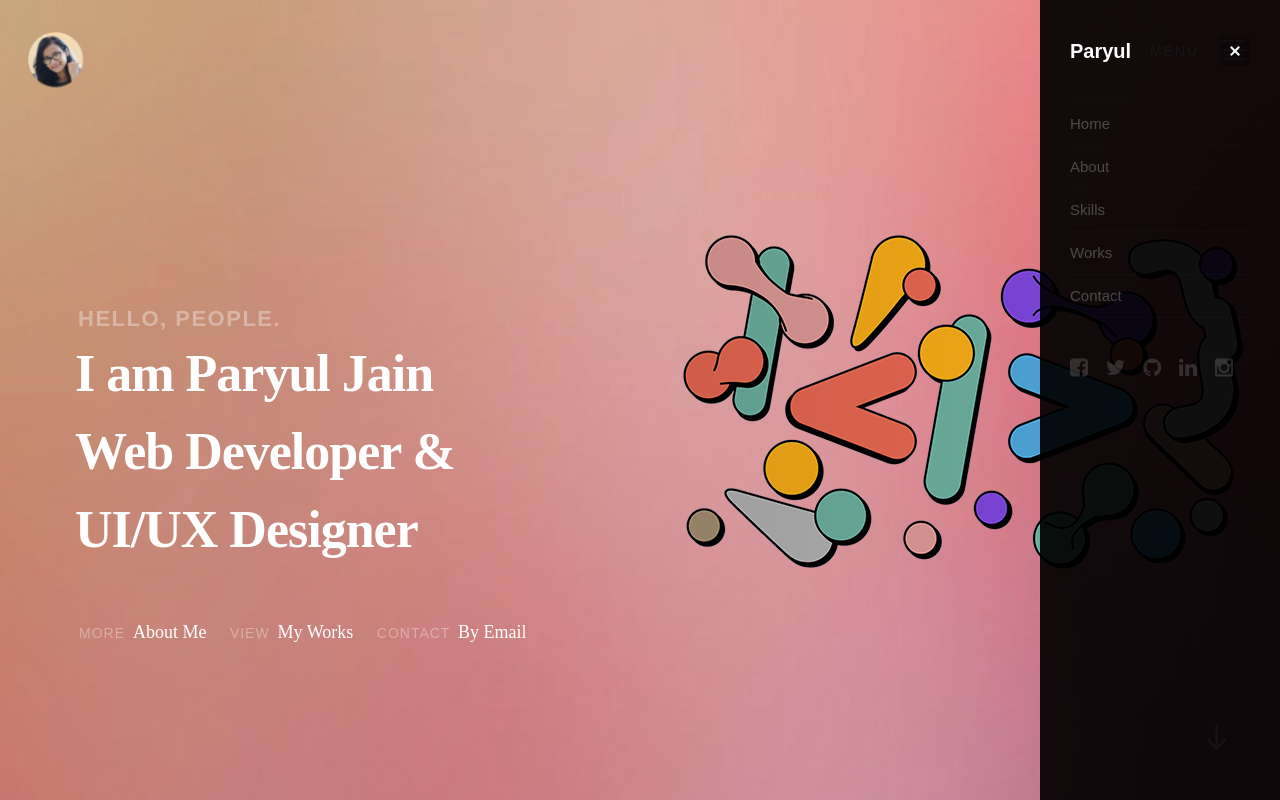
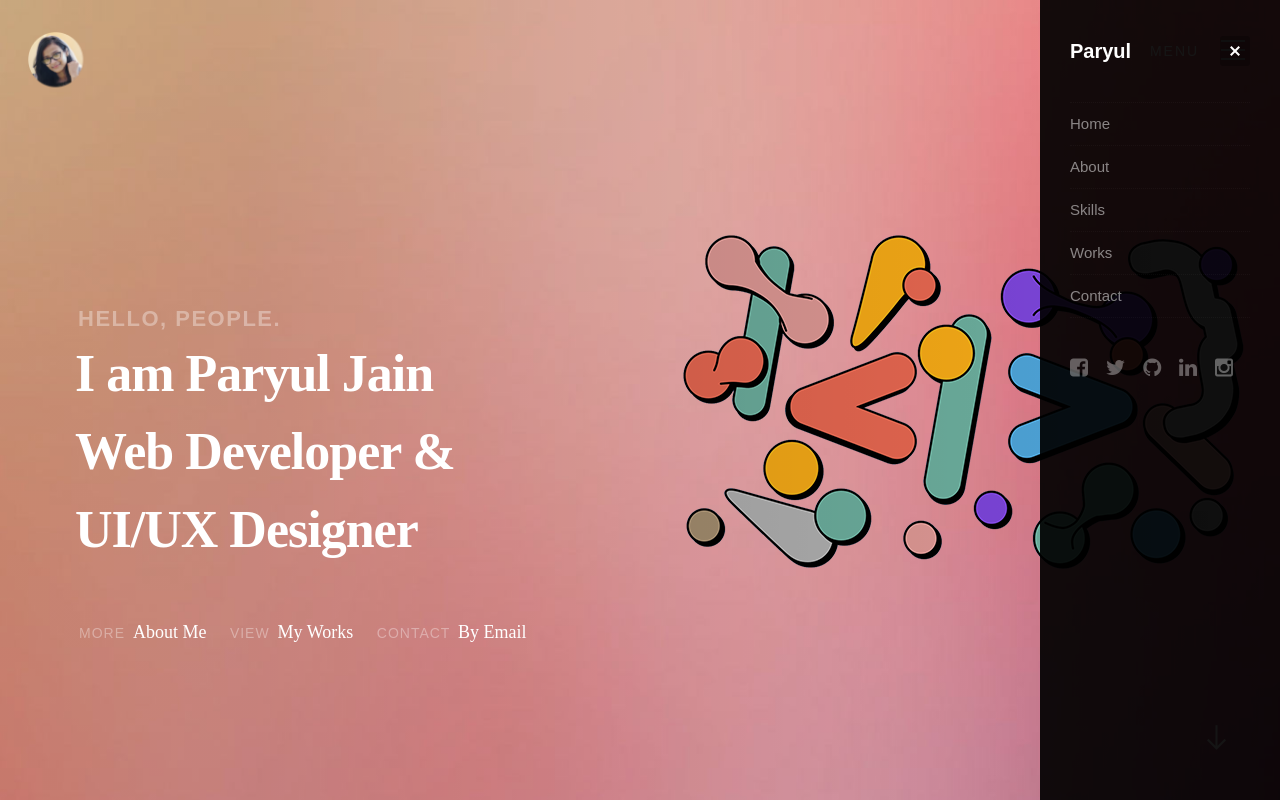
Before and after one commit to paryulj44/My-Portfolio, a plain HTML site: page index.html in a window 1280 px wide. Both pictures are taken after a click on the link "MENU". Shown: the top 800 px of the page. Drawn offline with Linux system fonts and the light colour scheme; files whose address does not match are found by name.

Commit message:
Update main.css

```diff
--- a/css/main.css
+++ b/css/main.css
@@ -1081,7 +1081,7 @@ header .header-logo a {
 }
 
 #menu-nav-wrap .nav-list li a {
-  color: rgba(255, 255, 255, 0.25);
+  color: rgba(255, 255, 255, 0.5);
   display: block;
 }
 
@@ -1104,7 +1104,7 @@ header .header-logo a {
 }
 
 #menu-nav-wrap .header-social-list li a {
-  color: rgba(255, 255, 255, 0.15);
+  color: rgba(255, 255, 255, 0.35);
 }
 
 #menu-nav-wrap .header-social-list li a:hover,
```
